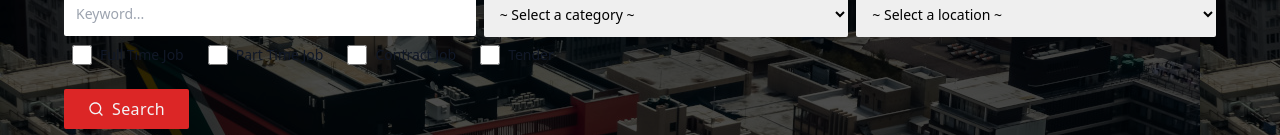
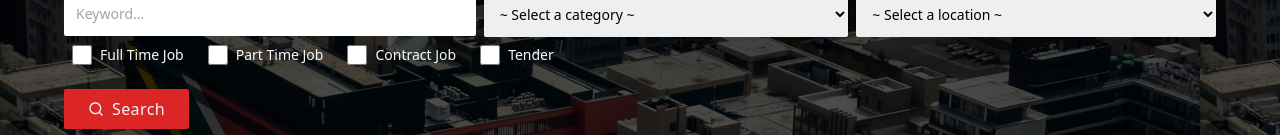
Before and after one commit to mnchabeleng/mg-jobs-react, a React (Vite) app: page / in a window 1280 px wide. Shown: the part 260-395 px from the top of the page. Built offline with nearby package versions, Linux system fonts and the light colour scheme; no server answers.

Commit message:
screenshot.png

```diff
--- a/src/components/html/form/CheckBox.jsx
+++ b/src/components/html/form/CheckBox.jsx
@@ -9,7 +9,7 @@ export default function CheckBox(props) {
     const classes = className ?? ''
 
     return (
-        <label htmlFor="vue-checkbox-list" className="flex items-center ml-2 cursor-pointer text-sm font-medium text-gray-900 dark:text-gray-300">
+        <label htmlFor="vue-checkbox-list" className="flex items-center ml-2 cursor-pointer text-sm font-medium text-gray-50 dark:text-gray-300">
             <input
                 value={ value ?? '' }
                 type="checkbox"
```
Also changed, not shown: screenshot.png (added).
